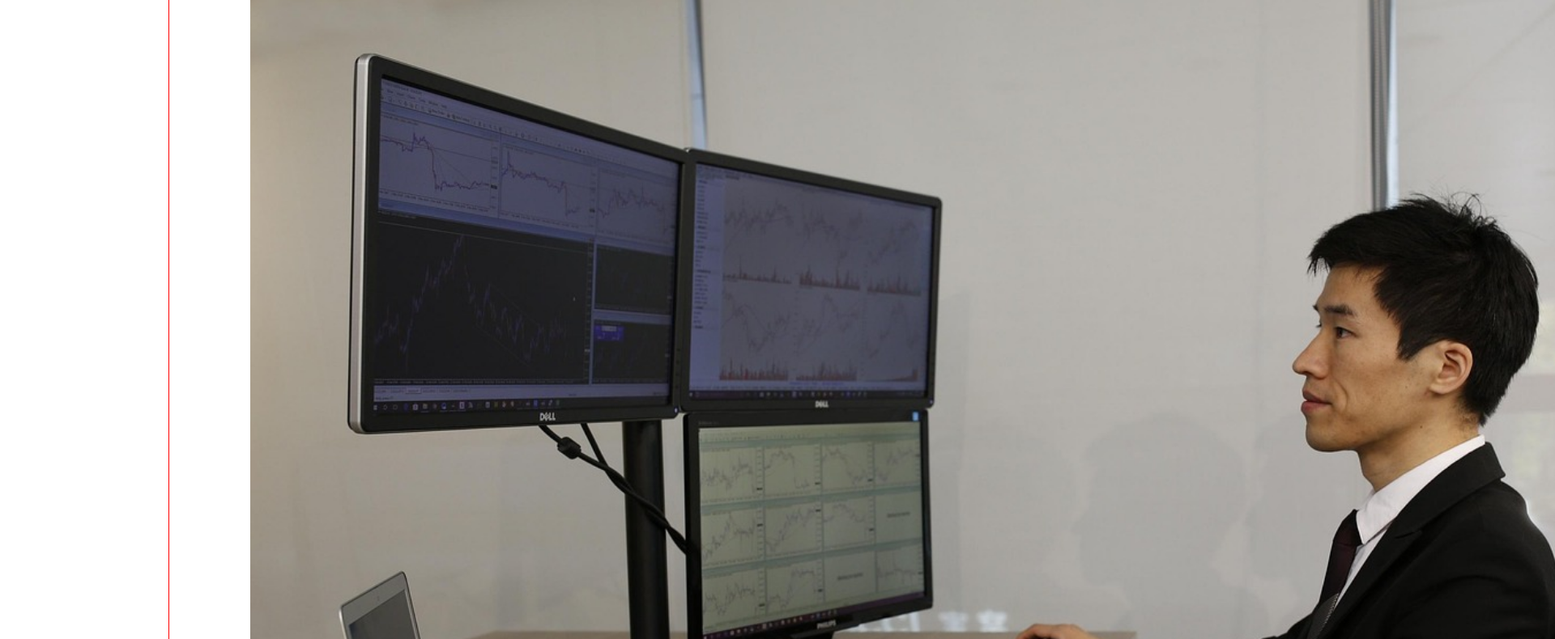
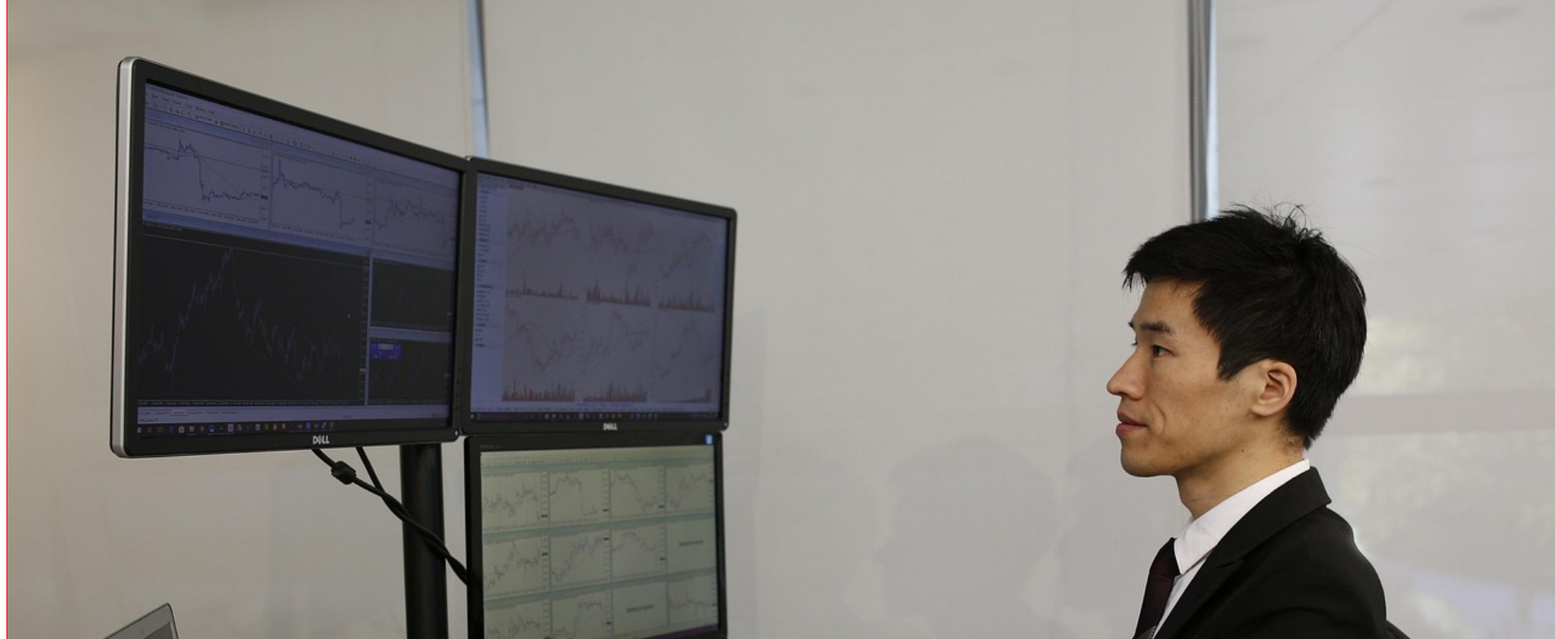
Before and after one commit to MCV2203/proyecto-business, a plain HTML site: page index.html in a window 1280 px wide. Shown: the part 81-871 px from the top of the page at 81% size, 1920 px wide, since content can reach past the window. Drawn offline with Linux system fonts and the light colour scheme.

Commit message:
Refactor HTML structure and CSS styles for improved layout and consistency

```diff
--- a/estilos.css
+++ b/estilos.css
@@ -18,8 +18,6 @@ header {
 .container {
   width: 1820px;
   border: 1px solid rgb(255, 0, 0);
-  padding-left: 100px;
-  padding-right: 100px;
 }
 
 .flex {
--- a/index.html
+++ b/index.html
@@ -16,20 +16,36 @@
         </div>
         <nav>
           <ul class="menu derecha">
-            <li><a href="#"><strong>HOME</strong></a></li>
-            <li><a href="#"><strong>PAGES</strong></a></li>
-            <li><a href="#"><strong>SOLUTIONS</strong></a></li>
-            <li><a href="#"><strong>CASE STUDIES</strong></a></li>
-            <li><a href="#"><strong>SHOP</strong></a></li>
-            <li><a href="#"><strong>CONTACT</strong></a></li>
+            <li>
+              <a href="#"><strong>HOME</strong></a>
+            </li>
+            <li>
+              <a href="#"><strong>PAGES</strong></a>
+            </li>
+            <li>
+              <a href="#"><strong>SOLUTIONS</strong></a>
+            </li>
+            <li>
+              <a href="#"><strong>CASE STUDIES</strong></a>
+            </li>
+            <li>
+              <a href="#"><strong>SHOP</strong></a>
+            </li>
+            <li>
+              <a href="#"><strong>CONTACT</strong></a>
+            </li>
           </ul>
         </nav>
       </div>
     </header>
-    <main class="margen">
-        <div class="container">
-            <img src="images/empresario.jpg" alt="empresario con ordenador" width="1820px" />
-        </div>
+    <main>
+      <div class="container">
+        <img
+          src="images/empresario.jpg"
+          alt="empresario con ordenador"
+          width="1920px"
+        />
+      </div>
     </main>
     <bottom> </bottom>
   </body>
```
